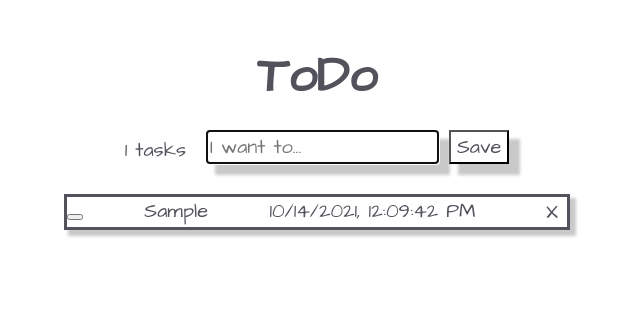
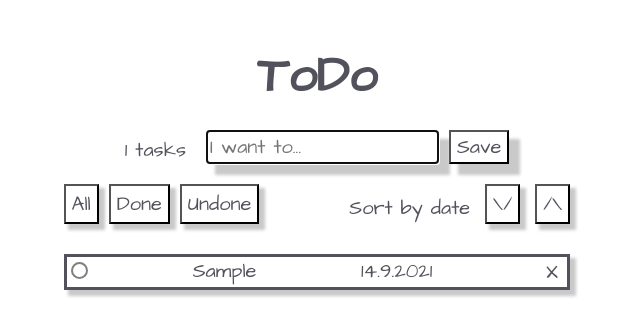
Before and after one commit to KaterinaGe/todo, a React (Create React App) app in the folder my-app/: page / in a window 1280 px wide. Both pictures are taken after typing "Sample" into the empty fields and a click on the button "Save". Shown: the top 336 px of the page, without its empty margins (323-963 px from the left). Built offline with nearby package versions, Linux system fonts and the light colour scheme.

Commit message:
added sort

```diff
--- a/my-app/src/App.js
+++ b/my-app/src/App.js
@@ -2,24 +2,67 @@ import React from "react";
 import { useState } from 'react';
 import Task from "./Task";
 import TodoList from "./TodoList";
+import Filter from "./Filter"
 
 function App() {
-  const [todos, setTodos] = useState([])
+  const [todos, setTodos] = useState([]);
+  const [filteredTodos, setFilteredTodos] = useState([]);
+  const date = new Date()
 
   const addTask = (userInput) => {
     if(userInput) {
       const newItem = {
-        done: false,
-        id: Math.random().toString(36).substr(2,9),
+        id: Date.now(),
         task: userInput,
-        complete: false
+        completed: false,
+        date: `${date.getDate()}.${date.getMonth()}.${date.getFullYear()}`
       }
       setTodos([...todos, newItem])
+      setFilteredTodos([...todos, newItem])
+    }
+  }
+
+  const completeTodo = id => {
+    setTodos(
+      todos.map( todo => {
+        if (todo.id === id) {
+          todo.completed = !todo.completed
+        }
+        return todo
+      })
+    )
+  }
+
+  const  handleFiltering = (filter) => {
+    if (filter === 'all') {
+      return setFilteredTodos([...todos]);
+    }
+    const filtered = [...todos.filter(todo =>
+      filter === 'done'
+      ? todo.completed
+      : !todo.completed)];
+
+    setFilteredTodos(filtered)
+  }
+
+  const sortedTodos = (sort) => {
+    if (sort === 'sortDown') {
+      const newSort = []
+      const sort = todos.sort((a,b) => b.id - a.id)
+      Object.assign(newSort, sort)
+      setFilteredTodos(newSort)
+    }
+    if (sort === 'sortUp') {
+      const newSort = []
+      const sort = todos.sort((a,b) => a.id - b.id)
+      Object.assign(newSort, sort)
+      setFilteredTodos(newSort)
     }
   }
 
   const removeTask = (id) => {
-    setTodos([...todos.filter((todo) => todo.id !== id)])
+    setTodos([...todos.filter(todo => todo.id !== id)])
+    setFilteredTodos([...todos.filter(todo => todo.id !== id)])
   }
 
   return (
@@ -31,9 +74,14 @@ function App() {
         <p className="sum">{todos.length} tasks</p>
         <TodoList addTask={addTask} />
       </div>
-      {todos.map((todo) => {
+      <Filter
+        filter={handleFiltering}
+        sort={sortedTodos}
+      />
+      {filteredTodos.map((todo) => {
         return (
           <Task
+            completeTodo={completeTodo}
             todo={todo}
             key={todo.id}
             removeTask={removeTask}
@@ -43,85 +91,6 @@ function App() {
       })}
     </div>
   );
-
-        {/* <input type="text" className="input" placeholder="I want to..."/>
-
-        <li className="sort">
-          <button className="status"> All </button>
-          <button className="status"> Done </button>
-          <button className="status"> Undone </button>
-
-          <p className="lettering"> Sort by Date </p>
-
-          <button className="arrow">
-            <img src="img/top.png" className="arrow-img"/>
-          </button>
-          <button className="arrow">
-            <img src="img/button.png" className="arrow-img"/>
-          </button>
-        </li>
-
-        <ul className="todo-list">
-          <li className="task">
-            <input className="check" id="check" type="checkbox"/>
-            <label for="check" data-tooltip="Check"></label>
-            <p className="text"> Do something </p>
-            <p className="date"> 12/10/2020 </p>
-            <button className="remove" data-tooltip="Remove">
-              <img src="img/trash.png" className="trash"/>
-            </button>
-          </li>
-
-          <li className="task">
-            <input className="check" id="check2" type="checkbox"/>
-            <label for="check2" data-tooltip="Check"></label>
-            <p className="text"> Do more </p>
-            <p className="date"> 12/10/2020 </p>
-            <button className="remove" data-tooltip="Remove">
-              <img src="img/trash.png" className="trash"/>
-            </button>
-          </li>
-
-          <li className="task">
-            <input className="check" id="check3" type="checkbox"/>
-            <label for="check3" data-tooltip="Check"></label>
-            <p className="text"> Learn React </p>
-            <p className="date"> 12/10/2020 </p>
-            <button className="remove" data-tooltip="Remove">
-              <img src="img/trash.png" className="trash"/>
-            </button>
-          </li>
-
-          <li className="task">
-            <input className="check" id="check4" type="checkbox"/>
-            <label for="check4" data-tooltip="Check"></label>
-            <p className="text">7WTZ o_O </p>
-            <p className="date"> 12/10/2020 </p>
-            <button className="remove" data-tooltip="Remove">
-              <img src="img/trash.png" className="trash"/>
-            </button>
-          </li>
-
-          <li className="task">
-            <input className="check" id="check5" type="checkbox"/>
-            <label for="check5" data-tooltip="Check"></label>
-            <p className="text"> Authorization </p>
-            <p className="date"> 12/10/2020 </p>
-            <button className="remove" data-tooltip="Remove">
-              <img src="img/trash.png" className="trash"/>
-            </button>
-          </li>
-        </ul>
-
-        <ul className="pages">
-          <button className="page">  </button>
-          <button className="page"> 1 </button>
-          <button className="page-highlight"> 2 </button>
-          <button className="page"> 3 </button>
-          <button className="page"> 4 </button>
-          <button className="page"> 5 </button>
-          <button className="page">  </button>
-        </ul> */}
 }
 
 export default App;
--- /dev/null
+++ b/my-app/src/Filter.js
@@ -0,0 +1,16 @@
+function Filter ({filter, sort}) {
+        return (
+            <div className="buttons">
+                <button onClick={() => filter('all')} value="All" className="status">All</button>
+                <button onClick={() => filter('done')} value="Done" className="status">Done</button>
+                <button onClick={() => filter('undone')} value="Undone" className="status">Undone</button>
+                <p className="lettering">
+                    Sort by date
+                </p>
+                <button onClick={() => sort('sortDown')} value="sortDown" className ="arrow"> \/ </button>
+                <button onClick={() => sort('sortUp')} value="sortUp" className ="arrow"> /\ </button>
+            </div>
+        )
+}
+
+export default Filter;
--- a/my-app/src/Task.js
+++ b/my-app/src/Task.js
@@ -1,20 +1,18 @@
-function Task({ todo, removeTask }) {
+function Task({ todo, removeTask, completeTodo }) {
     return (
-        <div key={todo.id} className="task">
-            <div>
-                <button>
-                    <input
-                        type="checkbox"
-                        id={Math.random().toString(36).substr(2,9)}
-                        className="check"
-                    />
-                </button>
-            </div>
+        <div key={new Date().toLocaleString()} className="task">
+            <span>
+                <label>
+                    <input className="check" type="checkbox" onChange={ () => completeTodo(todo.id) } checked={ todo.completed }/>
+                    <span></span>
+                    <label></label>
+                </label>
+            </span>
             <div>
                 {todo.task}
             </div>
             <div>
-                {(new Date()).toLocaleString()}
+                {todo.date}
             </div>
             <button className="remove" onClick={() => removeTask(todo.id)}>
                 X
--- a/my-app/src/index.css
+++ b/my-app/src/index.css
@@ -47,9 +47,7 @@
   box-shadow: 10px 10px 3px 1px rgb(201, 201, 201)
 }
 
-.sort {
-  width: 500px;
-  height: 40px;
+.buttons {
   display: flex;
   border-color: none;
 }
@@ -66,32 +64,26 @@
   background: rgb(209, 209, 209);
 }
 
+.status::before {
+  background: rgb(209, 209, 209);
+}
+
 .lettering {
-  margin-top: 5px;
+  margin-top: 10px;
   margin-left: 80px;
   height: 30px;
 }
 
 .arrow {
-  margin-top: 5px;
+  height: 40px;
   margin-left: 15px;
-  height: 30px;
-  width: 30px;
-  border-color: white;
   background-color: white;
-  border: 0;
   cursor: pointer;
+  box-shadow: 5px 5px 3px 1px rgb(201, 201, 201)
 }
 
 .arrow:hover {
   background: rgb(209, 209, 209);
-}
-
-.arrow-img {
-  height: 30px;
-  width: 30px;
-  margin-left: -6px;
-  margin-top: -1px;
 }
 
 .todo-list {
@@ -111,50 +103,32 @@
   margin-top: 10px;
 }
 
-input[type="checkbox"] {
+span label input  {
   display: none;
-  position: absolute;
 }
 
-label {
+label span {
   cursor: pointer;
-  height: 30px;
-  width: 30px;
+  height: 7px;
+  width: 7px;
+  border: 2px solid gray;
+  display: inline-block;
+  position: relative;
+  background-color: white;
+  border-radius:25px;
+  padding:3px;
+  margin-left: 4px;
   margin-top: 5px;
-  margin-left: 10px;
-  border: solid;
-  border-radius: 25px;
 }
 
-label:hover {
-  background: rgb(209, 209, 209);
+[type=checkbox]:checked + span:before {
+  content: '\2714';
+  position: absolute;
+  top: -5px;
+  left: -1px;
+  font-size: 18px;
+  color:black;
 }
-
-label:hover:after {
-  content: attr(data-tooltip);
-  font-size: 25px;
-  z-index: 2;
-  background: black;
-  color: white;
-}
-
-label:before {
-  cursor: pointer;
-  height: 30px;
-  width: 30px;
-  margin-top: 7px;
-  margin-left: 10px;
-}
-
-input:checked + label:before {
-  content: "V";
-  color: rgb(38, 38, 41);
-}
-
-input:disabled + label:before {
-  background: white;
-}
-
 .text {
   margin-left: -150px;
   margin-top: 10px;
```
